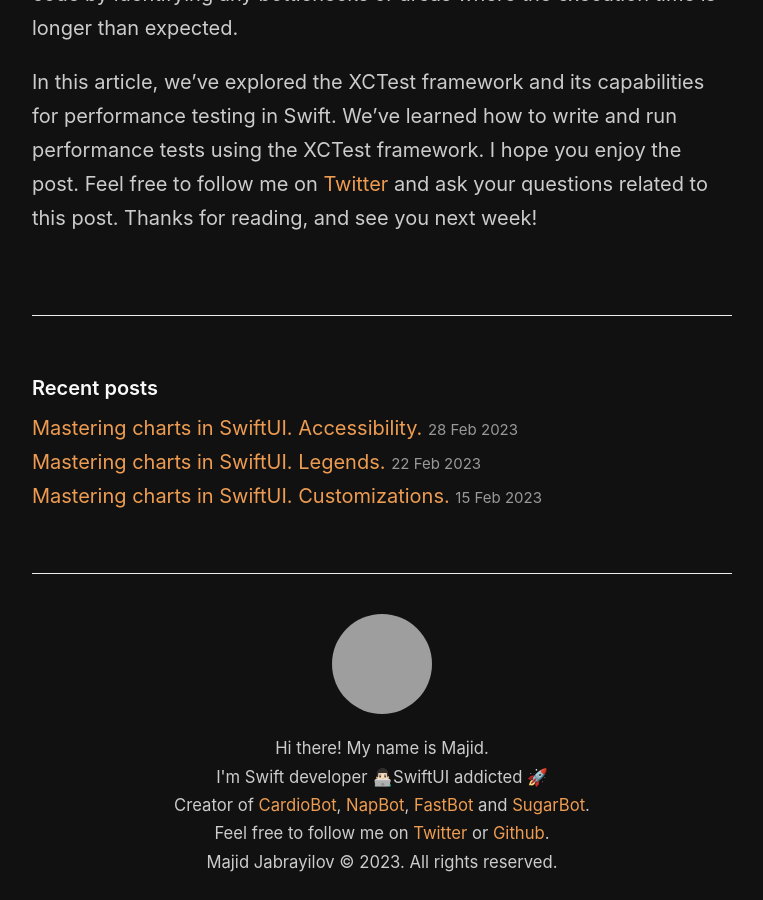
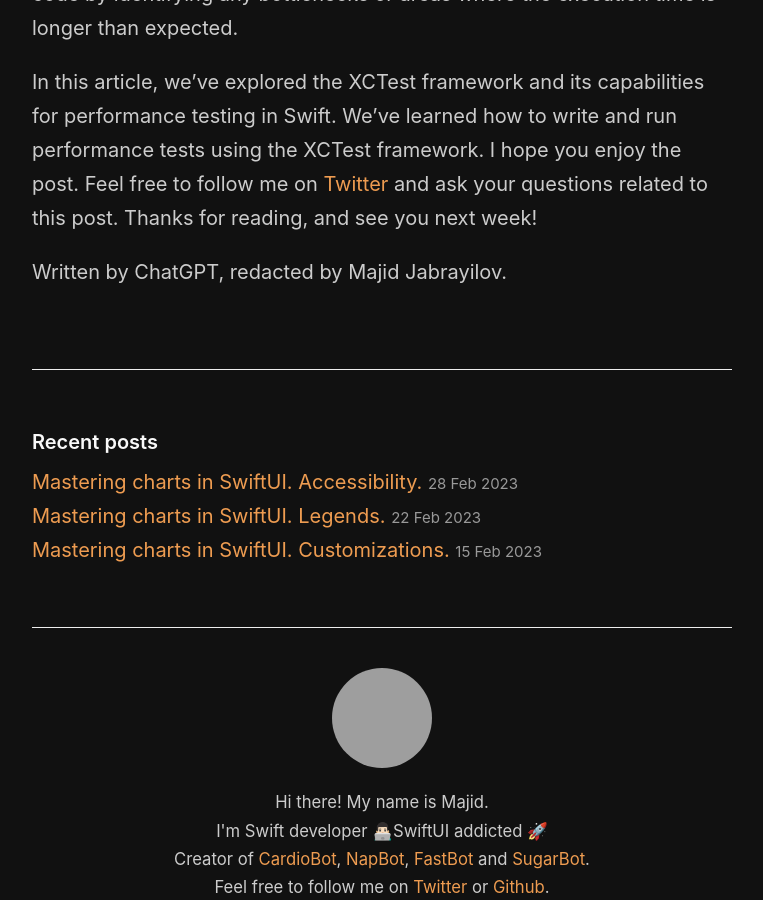
Before and after one commit to mecid/mecid.github.io, a Jekyll site: the page built from _posts/2023-03-15-performance-testing-in-swift-using-xctest-framework.md, in a window 1280 px wide and 900 px high, scrolled down 2821 px, cut to the strip 0-900 px from the top of the window. Shown: the whole strip, without its empty margins (258-1021 px from the left). Built offline with Jekyll 4.4.1, drawn with Linux system fonts in a browser that asks for light colours; grey boxes are pictures that could not be loaded.

Commit message:
ChatGPT reference added

```diff
--- a/_posts/2023-03-15-performance-testing-in-swift-using-xctest-framework.md
+++ b/_posts/2023-03-15-performance-testing-in-swift-using-xctest-framework.md
@@ -78,3 +78,5 @@ As you can see in the example above, we create an instance of the XCTMemoryMetri
 You can use these measurements to optimize the performance of your code by identifying any bottlenecks or areas where the execution time is longer than expected.
 
 In this article, we've explored the XCTest framework and its capabilities for performance testing in Swift. We've learned how to write and run performance tests using the XCTest framework. I hope you enjoy the post. Feel free to follow me on [Twitter](https://twitter.com/mecid) and ask your questions related to this post. Thanks for reading, and see you next week!
+
+Written by ChatGPT, redacted by Majid Jabrayilov.
```
